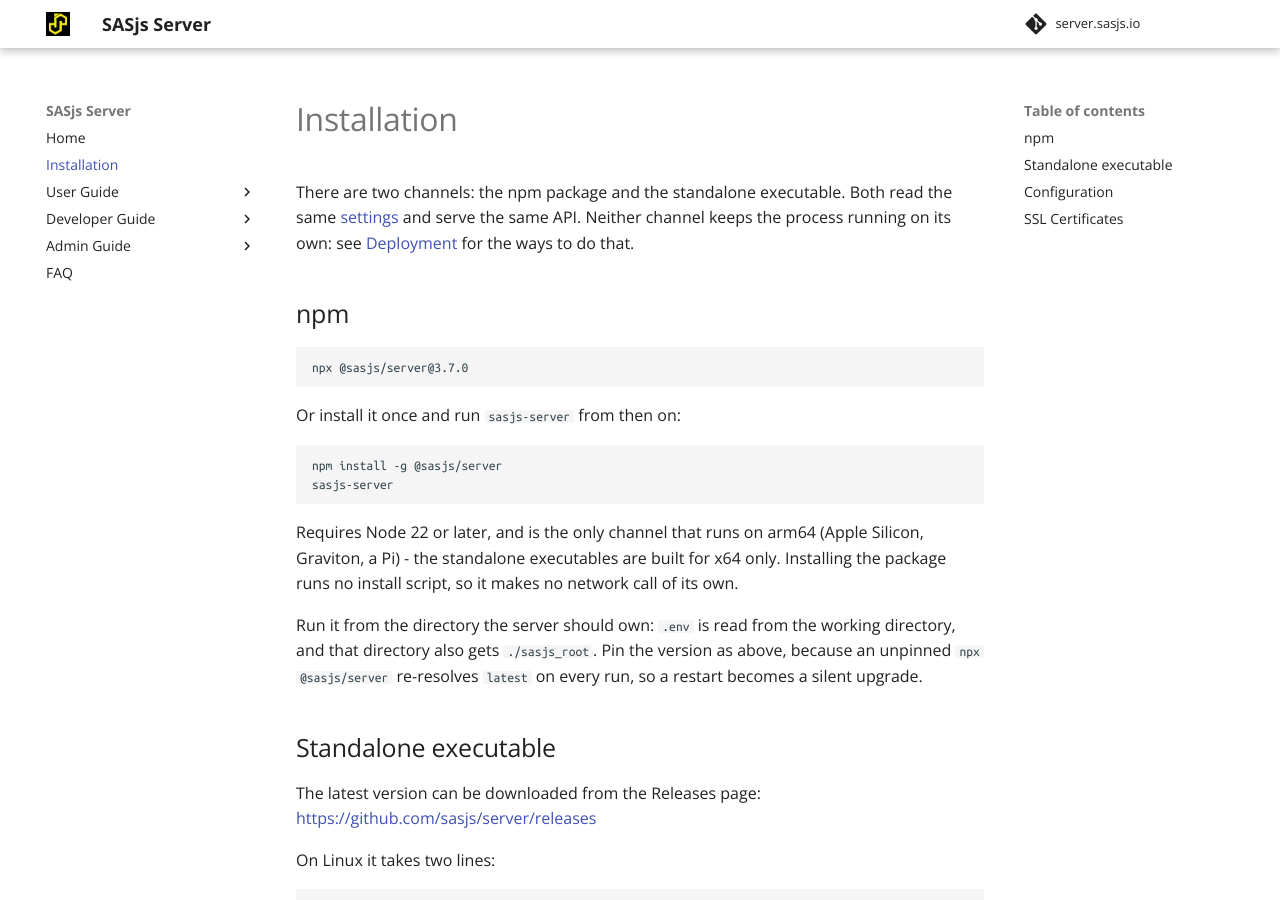
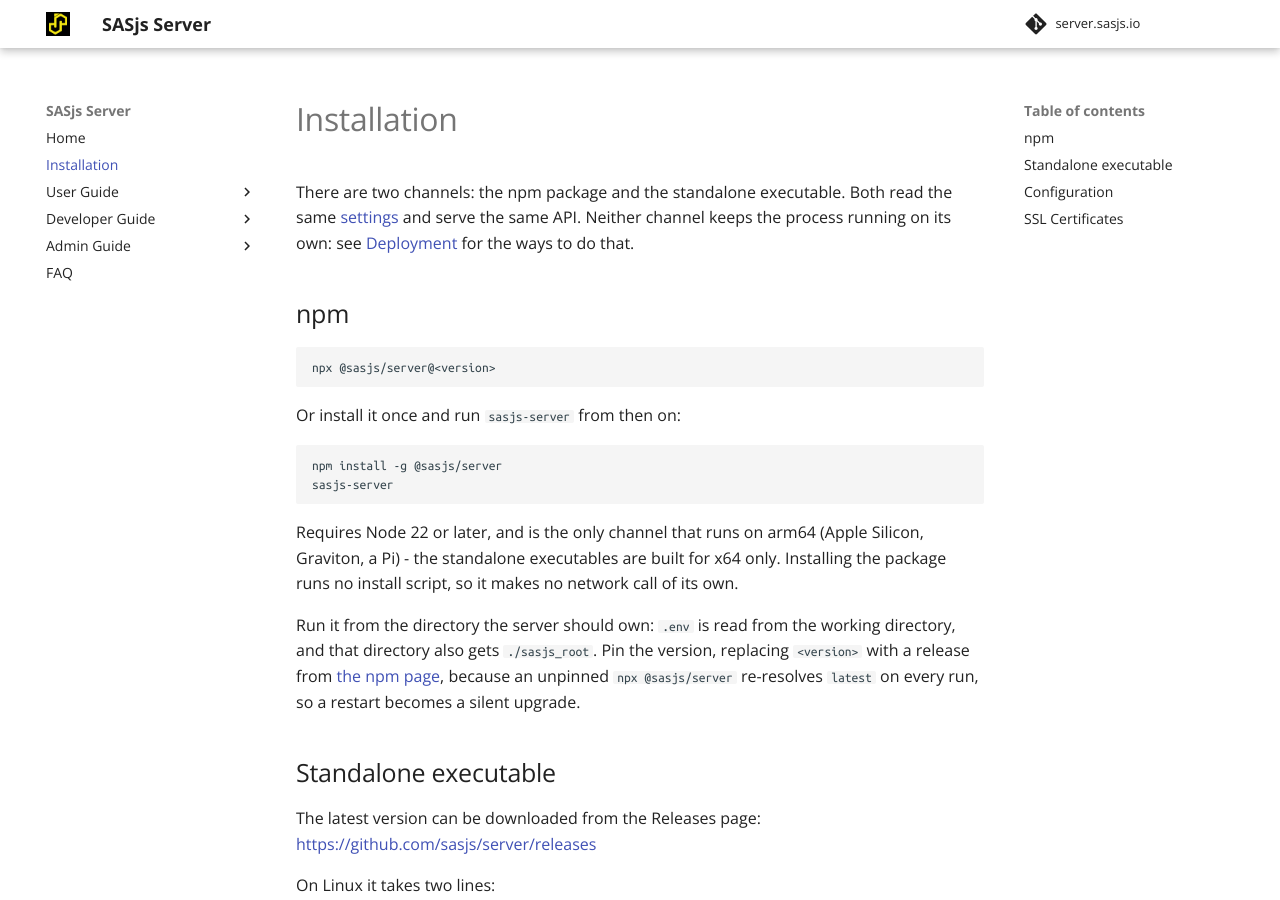
Before and after one commit to sasjs/server.sasjs.io, an MkDocs documentation site: the page built from docs/installation.md, in a window 1280 px wide and 900 px high. Built offline with MkDocs 1.6.1 and Material for MkDocs 9.7.7, drawn with Linux system fonts in a browser that asks for light colours; comment, search, counter and statistics services are not loaded.

Commit message:
docs(installation): name the npm version from the registry, not a snapshot
The pin moves with every release: this page was written against 3.6.2 and the
registry served 3.7.1 within two days. Showing <version> with a link to the npm
page keeps the instruction runnable and the staleness out of the page.

````diff
--- a/docs/installation.md
+++ b/docs/installation.md
@@ -7,7 +7,7 @@
 ## npm
 
 ```bash
-npx @sasjs/server@3.7.0
+npx @sasjs/server@<version>
 ```
 
 Or install it once and run `sasjs-server` from then on:
@@ -23,9 +23,7 @@
 own.
 
 Run it from the directory the server should own: `.env` is read from the working
-directory, and that directory also gets `./sasjs_root`. Pin the version as above,
-because an unpinned `npx @sasjs/server` re-resolves `latest` on every run, so a
-restart becomes a silent upgrade.
+directory, and that directory also gets `./sasjs_root`. Pin the version, replacing `<version>` with a release from [the npm page](https://www.npmjs.com/package/@sasjs/server), because an unpinned `npx @sasjs/server` re-resolves `latest` on every run, so a restart becomes a silent upgrade.
 
 ## Standalone executable
 
````
